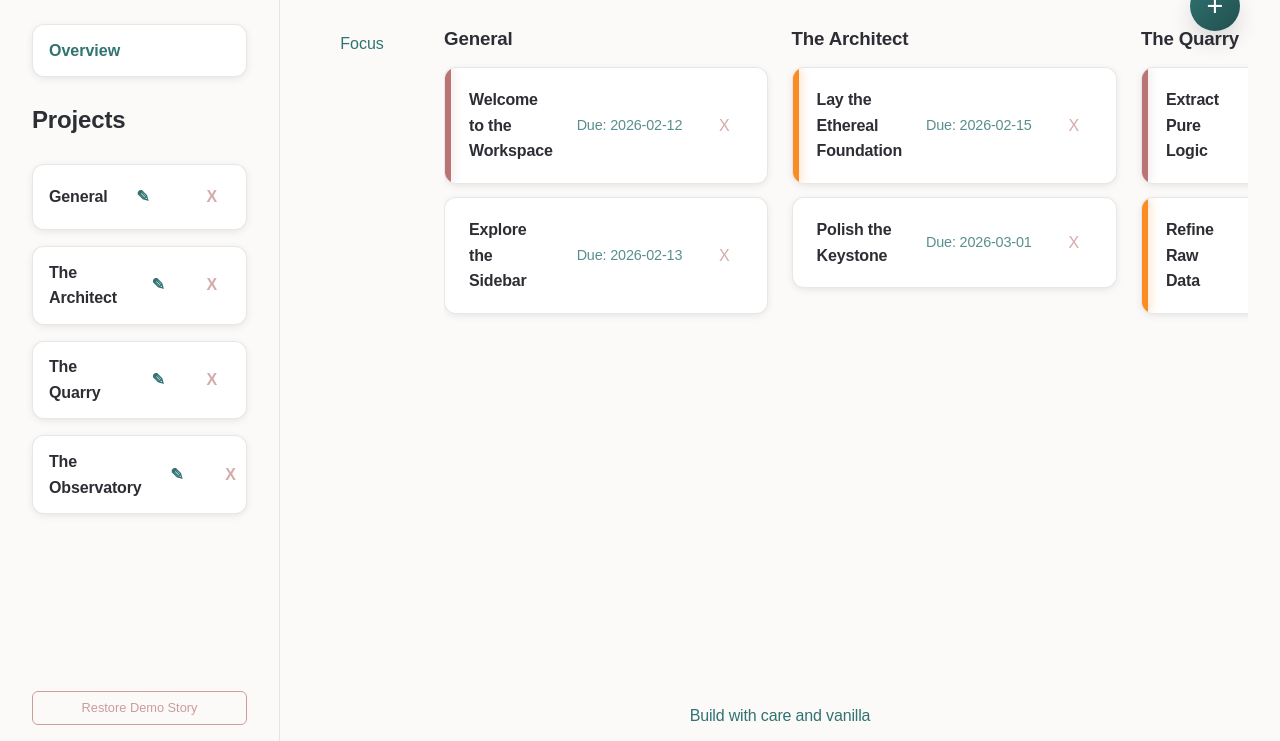
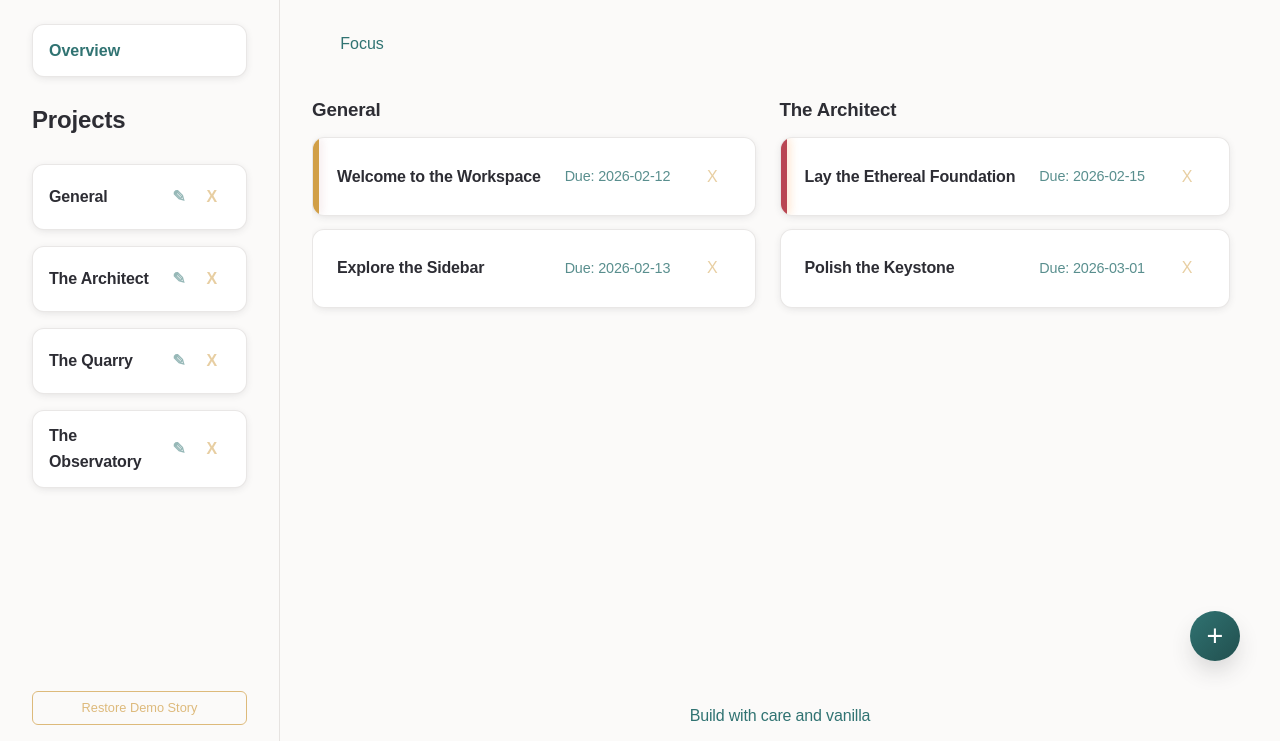
Before and after one commit to cmatsagka/todo-list, a website built with webpack: page src/template.html in a window 1280 px wide. Shown: the part 59-800 px from the top of the page. Built offline with nearby package versions, Linux system fonts and the light colour scheme; a web font is replaced by a local one.

Commit message:
Add project buttons in group and fix layout in project

```diff
--- a/src/domDisplay.js
+++ b/src/domDisplay.js
@@ -140,6 +140,8 @@ export function renderProjects() {
 		const projectElement = document.createElement('p');
 		projectElement.classList.add('project-item');
 		projectElement.textContent = project.getName();
+		const btnGroup = document.createElement('div');
+		btnGroup.classList.add('btn-group');
 
 		const editProjectBtn = document.createElement('button');
 		editProjectBtn.classList.add('edit-btn');
@@ -178,8 +180,9 @@ export function renderProjects() {
 			projectElement.classList.add('active');
 		}
 
-		projectElement.appendChild(editProjectBtn);
-		projectElement.appendChild(deleteProjectBtn);
+		btnGroup.appendChild(editProjectBtn);
+		btnGroup.appendChild(deleteProjectBtn);
+		projectElement.appendChild(btnGroup);
 		listContainer.appendChild(projectElement);
 	});
 }
--- a/src/styles.css
+++ b/src/styles.css
@@ -10,8 +10,8 @@
 	--action-hover: hsl(179, 41%, 22%);
 	--action-light: hsl(0, 0%, 100%);
 
-	--priority-high-alt: hsl(29, 96%, 56%);
-	--priority-high-soft: hsl(358, 33%, 59%);
+	--priority-high-alt: hsl(354, 45%, 50%);
+	--priority-high-soft: hsl(38, 60%, 55%);
 
 	--border-clr: hsla(16, 40%, 12%, 0.1);
 	--shadow-sm: 0 2px 8px -2px hsla(240, 7%, 19%, 0.15);
@@ -106,7 +106,7 @@ dialog::backdrop {
 
 #floating-add-btn {
 	position: fixed;
-	top: 40px;
+	bottom: 80px;
 	right: 40px;
 
 	width: 50px;
@@ -268,10 +268,29 @@ header {
 
 .project-item,
 #overview-btn {
+	display: flex;
+	align-items: center;
 	padding: 0.8rem 1rem;
-	gap: 1rem;
+	gap: 0.5rem;
 	font-weight: 600;
 	cursor: pointer;
+}
+
+.project-item .btn-group {
+	margin-left: auto;
+	display: flex;
+	align-items: center;
+	gap: 4px;
+}
+
+.edit-btn {
+	opacity: 0.5;
+	transition: opacity 0.2s;
+	padding: 4px;
+}
+
+.edit-btn:hover {
+	opacity: 1;
 }
 
 .project-item:hover,
@@ -287,12 +306,11 @@ header {
 }
 
 .delete-btn {
-	margin-left: auto;
-}
-
-.delete-btn {
-	opacity: 0.6;
+	margin-left: 0;
+	opacity: 0.5;
 	color: var(--priority-high-soft);
+	display: flex;
+	align-items: center;
 }
 
 .delete-btn:hover {
@@ -302,21 +320,44 @@ header {
 
 #todo-display {
 	padding: 2rem;
+	padding-bottom: 80px;
 	display: flex;
+	flex-direction: column;
 	gap: 2rem;
-	min-width: 0;
+	height: 100%;
+	overflow: hidden;
 }
 
 .todo-wrapper {
 	margin: 0 auto;
 	display: flex;
-	gap: 1rem;
-	overflow-x: scroll;
+	gap: 1.5rem;
+	overflow-x: auto;
+	width: 100%;
+	padding-bottom: 20px;
+	margin-bottom: 0;
+}
+
+.todo-wrapper::-webkit-scrollbar {
+	height: 10px;
+}
+
+.todo-wrapper::-webkit-scrollbar-thumb {
+	background-color: var(--action-primary);
+	border-radius: 10px;
+	border: 2px solid var(--bg-main);
+}
+
+.todo-wrapper::-webkit-scrollbar-track {
+	background: var(--border-clr);
+	border-radius: 10px;
+	margin: 0 2rem;
 }
 
 .boardContainer {
 	display: flex;
 	gap: 1.5rem;
+	flex-shrink: 0;
 }
 
 .listContainer,
@@ -324,15 +365,16 @@ header {
 	display: flex;
 	flex-direction: column;
 	gap: 0.8rem;
+	max-width: 600px;
+	flex-shrink: 0;
 }
 
-.project-card {
-	flex: 0 0 300px;
+.todo-wrapper:has(.listContainer) {
+	justify-content: center;
 }
 
 .todo-item {
 	padding: 1.2rem 1.5rem;
-
 	position: relative;
 	overflow: hidden;
 }
```
